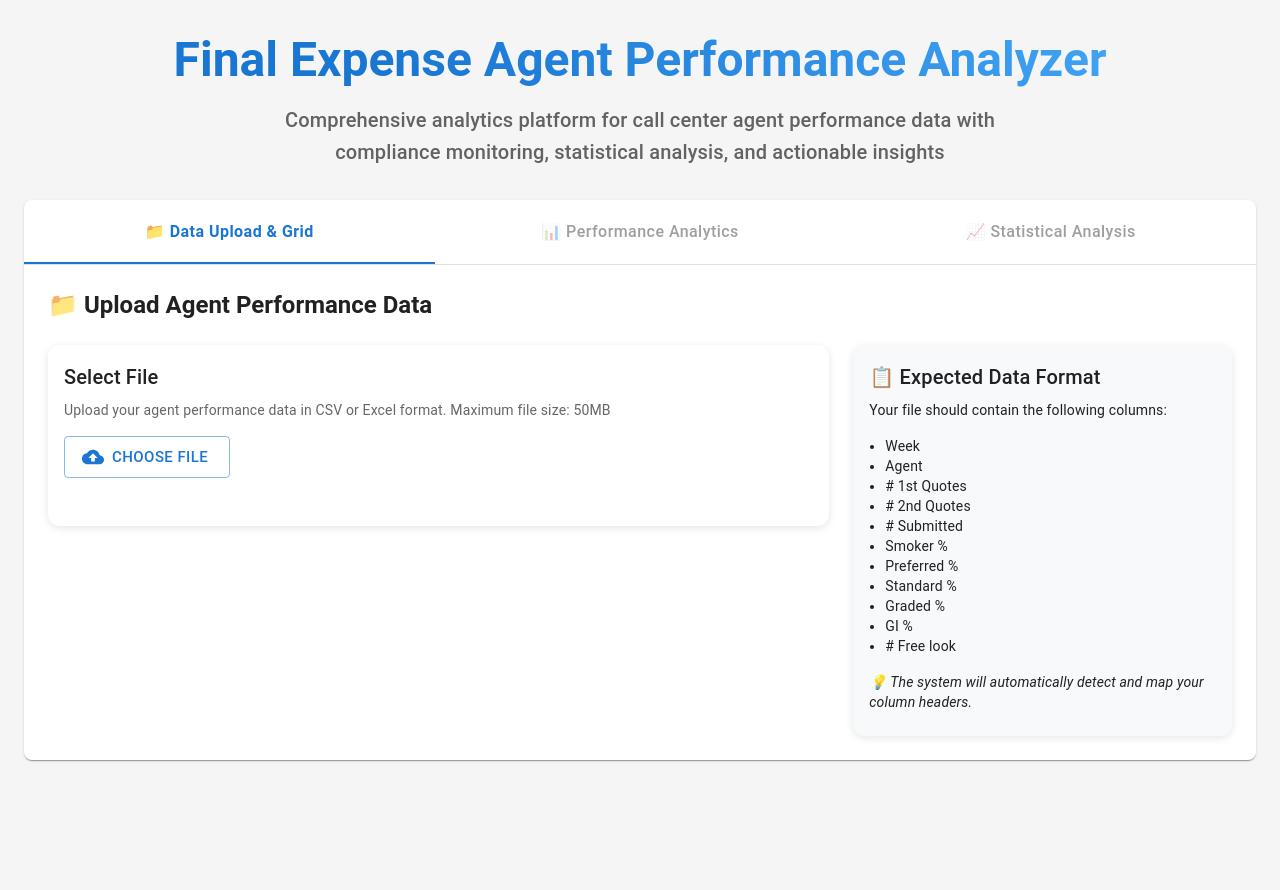
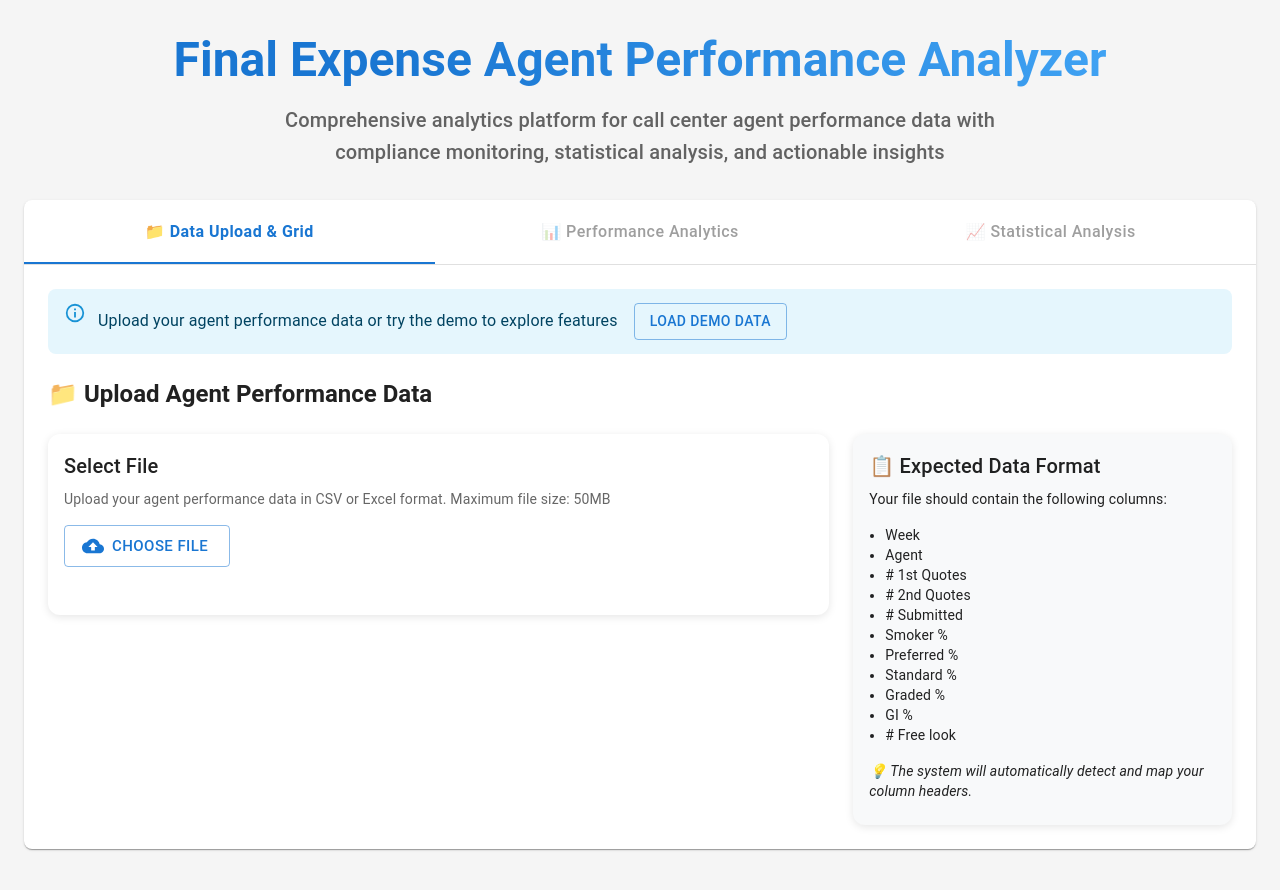
Before and after one commit to eyecrackcodes/agentsummary, a React (Vite) app in the folder frontend/: page / in a window 1280 px wide. Shown: the top 890 px of the page. Before the commit the page ends 816 px from the top, so only its background shows below. Built offline with nearby package versions, Linux system fonts and the light colour scheme.

Commit message:
Add demo data and Vercel deployment documentation - App now works standalone with sample data

```diff
--- a/frontend/src/App.tsx
+++ b/frontend/src/App.tsx
@@ -9,6 +9,8 @@ import {
   ThemeProvider,
   createTheme,
   CssBaseline,
+  Button,
+  Alert,
 } from "@mui/material";
 import FileUpload from "./components/FileUpload";
 import DataGrid from "./components/DataGrid";
@@ -16,6 +18,7 @@ import AnalyticsDashboard from "./components/AnalyticsDashboard";
 import StatisticalSummary from "./components/StatisticalSummary";
 import ErrorBoundary from "./components/ErrorBoundary";
 import { AgentSummary } from "../../shared/agentSummary";
+import { demoData } from "./demoData";
 
 const theme = createTheme({
   palette: {
@@ -186,6 +189,27 @@ function App() {
 
             <TabPanel value={tabValue} index={0}>
               <Box sx={{ p: 3 }}>
+                {data.length === 0 && (
+                  <Alert severity="info" sx={{ mb: 3 }}>
+                    <Box
+                      display="flex"
+                      justifyContent="space-between"
+                      alignItems="center"
+                    >
+                      <Typography>
+                        Upload your agent performance data or try the demo to
+                        explore features
+                      </Typography>
+                      <Button
+                        variant="outlined"
+                        onClick={() => handleDataUpload(demoData)}
+                        sx={{ ml: 2 }}
+                      >
+                        Load Demo Data
+                      </Button>
+                    </Box>
+                  </Alert>
+                )}
                 <FileUpload onDataUpload={handleDataUpload} />
                 {data.length > 0 && (
                   <Box sx={{ mt: 4 }}>
--- /dev/null
+++ b/frontend/src/demoData.ts
@@ -0,0 +1,176 @@
+import { AgentSummary } from "../../shared/agentSummary";
+
+export const demoData: AgentSummary[] = [
+  {
+    week: "Week 1",
+    agent: "John Smith",
+    firstQuotes: 45,
+    secondQuotes: 38,
+    submitted: 32,
+    freeLooked: 2,
+    firstQuoteSmokerPercent: 15.5,
+    secondQuoteSmokerPercent: 18.2,
+    preferredPercent: 65.0,
+    standardPercent: 20.0,
+    gradedPercent: 10.0,
+    giPercent: 5.0,
+    ccPercent: 85.5,
+    issuedPaidMinus: 2.1,
+    issuedPaidPlus: 87.6,
+    smokerPercent: 18.2,
+    preLapseCases: 1,
+  },
+  {
+    week: "Week 2",
+    agent: "John Smith",
+    firstQuotes: 52,
+    secondQuotes: 44,
+    submitted: 38,
+    freeLooked: 1,
+    firstQuoteSmokerPercent: 16.8,
+    secondQuoteSmokerPercent: 19.1,
+    preferredPercent: 68.0,
+    standardPercent: 18.0,
+    gradedPercent: 9.0,
+    giPercent: 5.0,
+    ccPercent: 88.2,
+    issuedPaidMinus: 1.8,
+    issuedPaidPlus: 90.0,
+    smokerPercent: 19.1,
+    preLapseCases: 0,
+  },
+  {
+    week: "Week 1",
+    agent: "Sarah Johnson",
+    firstQuotes: 38,
+    secondQuotes: 32,
+    submitted: 28,
+    freeLooked: 3,
+    firstQuoteSmokerPercent: 12.3,
+    secondQuoteSmokerPercent: 14.5,
+    preferredPercent: 72.0,
+    standardPercent: 15.0,
+    gradedPercent: 8.0,
+    giPercent: 5.0,
+    ccPercent: 82.1,
+    issuedPaidMinus: 3.2,
+    issuedPaidPlus: 85.3,
+    smokerPercent: 14.5,
+    preLapseCases: 2,
+  },
+  {
+    week: "Week 2",
+    agent: "Sarah Johnson",
+    firstQuotes: 41,
+    secondQuotes: 35,
+    submitted: 31,
+    freeLooked: 2,
+    firstQuoteSmokerPercent: 13.1,
+    secondQuoteSmokerPercent: 15.2,
+    preferredPercent: 74.0,
+    standardPercent: 14.0,
+    gradedPercent: 7.0,
+    giPercent: 5.0,
+    ccPercent: 84.6,
+    issuedPaidMinus: 2.8,
+    issuedPaidPlus: 87.4,
+    smokerPercent: 15.2,
+    preLapseCases: 1,
+  },
+  {
+    week: "Week 1",
+    agent: "Mike Davis",
+    firstQuotes: 29,
+    secondQuotes: 24,
+    submitted: 19,
+    freeLooked: 4,
+    firstQuoteSmokerPercent: 22.1,
+    secondQuoteSmokerPercent: 25.3,
+    preferredPercent: 45.0,
+    standardPercent: 25.0,
+    gradedPercent: 20.0,
+    giPercent: 10.0,
+    ccPercent: 76.8,
+    issuedPaidMinus: 5.2,
+    issuedPaidPlus: 82.0,
+    smokerPercent: 25.3,
+    preLapseCases: 3,
+  },
+  {
+    week: "Week 2",
+    agent: "Mike Davis",
+    firstQuotes: 33,
+    secondQuotes: 28,
+    submitted: 22,
+    freeLooked: 3,
+    firstQuoteSmokerPercent: 21.5,
+    secondQuoteSmokerPercent: 24.8,
+    preferredPercent: 48.0,
+    standardPercent: 24.0,
+    gradedPercent: 18.0,
+    giPercent: 10.0,
+    ccPercent: 78.9,
+    issuedPaidMinus: 4.8,
+    issuedPaidPlus: 83.7,
+    smokerPercent: 24.8,
+    preLapseCases: 2,
+  },
+  // Add totals
+  {
+    week: "Total",
+    agent: "John Smith",
+    firstQuotes: 97,
+    secondQuotes: 82,
+    submitted: 70,
+    freeLooked: 3,
+    firstQuoteSmokerPercent: 16.2,
+    secondQuoteSmokerPercent: 18.7,
+    preferredPercent: 66.5,
+    standardPercent: 19.0,
+    gradedPercent: 9.5,
+    giPercent: 5.0,
+    ccPercent: 86.9,
+    issuedPaidMinus: 1.95,
+    issuedPaidPlus: 88.8,
+    smokerPercent: 18.7,
+    preLapseCases: 1,
+  },
+  {
+    week: "Total",
+    agent: "Sarah Johnson",
+    firstQuotes: 79,
+    secondQuotes: 67,
+    submitted: 59,
+    freeLooked: 5,
+    firstQuoteSmokerPercent: 12.7,
+    secondQuoteSmokerPercent: 14.9,
+    preferredPercent: 73.0,
+    standardPercent: 14.5,
+    gradedPercent: 7.5,
+    giPercent: 5.0,
+    ccPercent: 83.4,
+    issuedPaidMinus: 3.0,
+    issuedPaidPlus: 86.4,
+    smokerPercent: 14.9,
+    preLapseCases: 3,
+  },
+  {
+    week: "Total",
+    agent: "Mike Davis",
+    firstQuotes: 62,
+    secondQuotes: 52,
+    submitted: 41,
+    freeLooked: 7,
+    firstQuoteSmokerPercent: 21.8,
+    secondQuoteSmokerPercent: 25.1,
+    preferredPercent: 46.5,
+    standardPercent: 24.5,
+    gradedPercent: 19.0,
+    giPercent: 10.0,
+    ccPercent: 77.9,
+    issuedPaidMinus: 5.0,
+    issuedPaidPlus: 82.9,
+    smokerPercent: 25.1,
+    preLapseCases: 5,
+  },
+];
```
Also changed, not shown: 1 other file (tests, documents, lock files or other folders).
